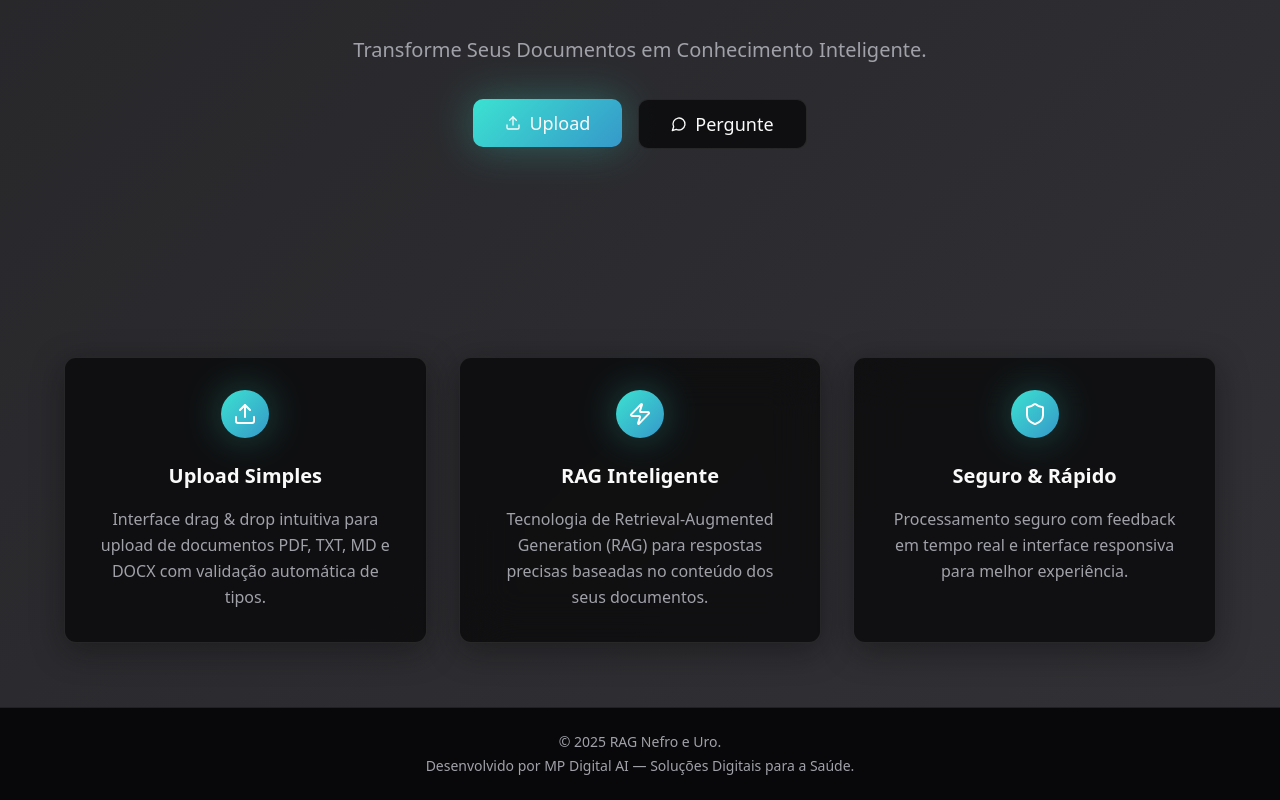
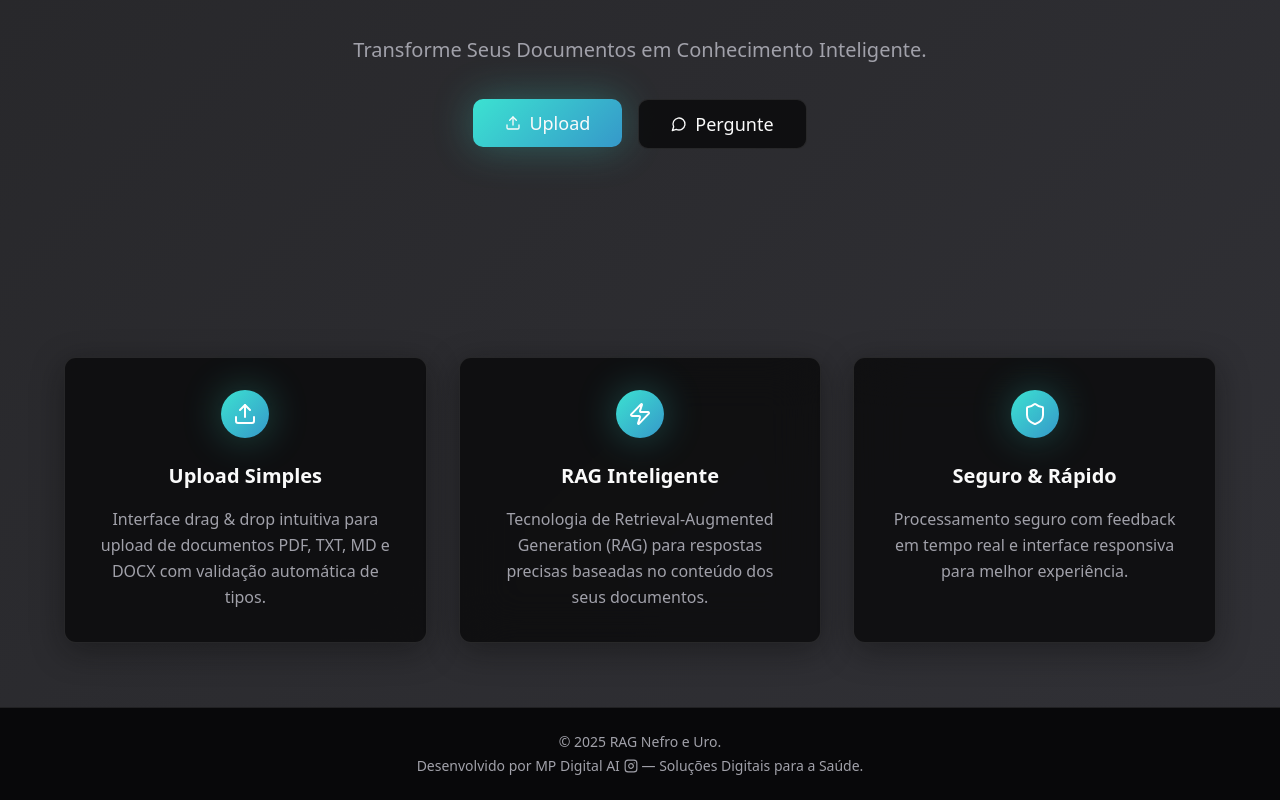
Before and after one commit to melissapontes/file-q-and-a, a React (Vite) app: page / in a window 1280 px wide. Shown: the part 301-1101 px from the top of the page. Built offline with nearby package versions, Linux system fonts and the light colour scheme; the HTML template or start-up script is replaced by a standard one.

Commit message:
Add Instagram link to footer
Add Instagram link to the footer component.

```diff
--- a/src/components/Footer.tsx
+++ b/src/components/Footer.tsx
@@ -1,3 +1,5 @@
+import { Instagram } from "lucide-react";
+
 const Footer = () => {
   return (
     <footer className="bg-glass border-t border-glass backdrop-blur-xl py-6">
@@ -6,7 +8,17 @@ const Footer = () => {
           © 2025 RAG Nefro e Uro.
         </p>
         <p className="text-muted-foreground text-sm mt-1">
-          Desenvolvido por <span className="font-medium">MP Digital AI</span> — Soluções Digitais para a Saúde.
+          Desenvolvido por{" "}
+          <a
+            href="https://www.instagram.com/mpdigital.ai/"
+            target="_blank"
+            rel="noopener noreferrer"
+            className="font-medium hover:text-primary transition-colors inline-flex items-center gap-1"
+          >
+            MP Digital AI
+            <Instagram size={14} />
+          </a>
+          {" "}— Soluções Digitais para a Saúde.
         </p>
       </div>
     </footer>
```
